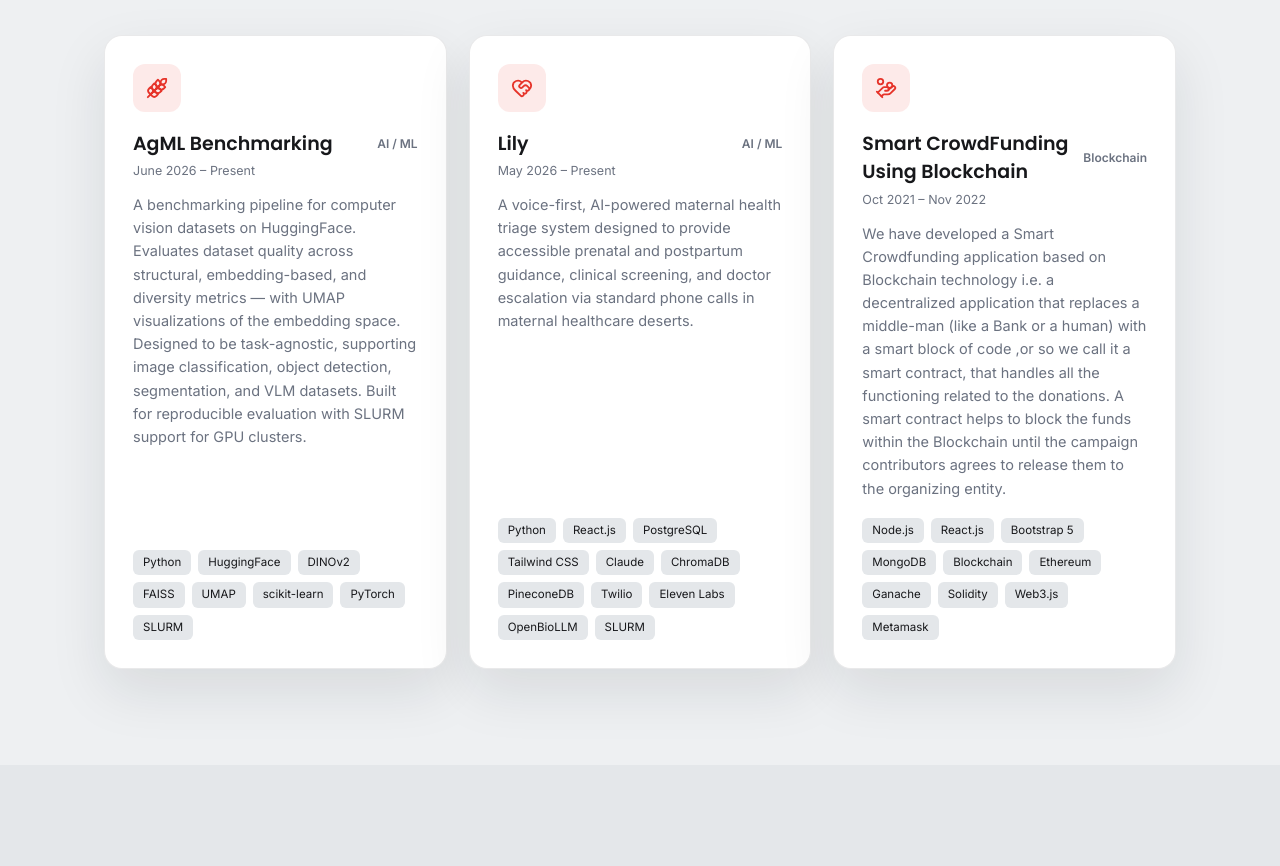
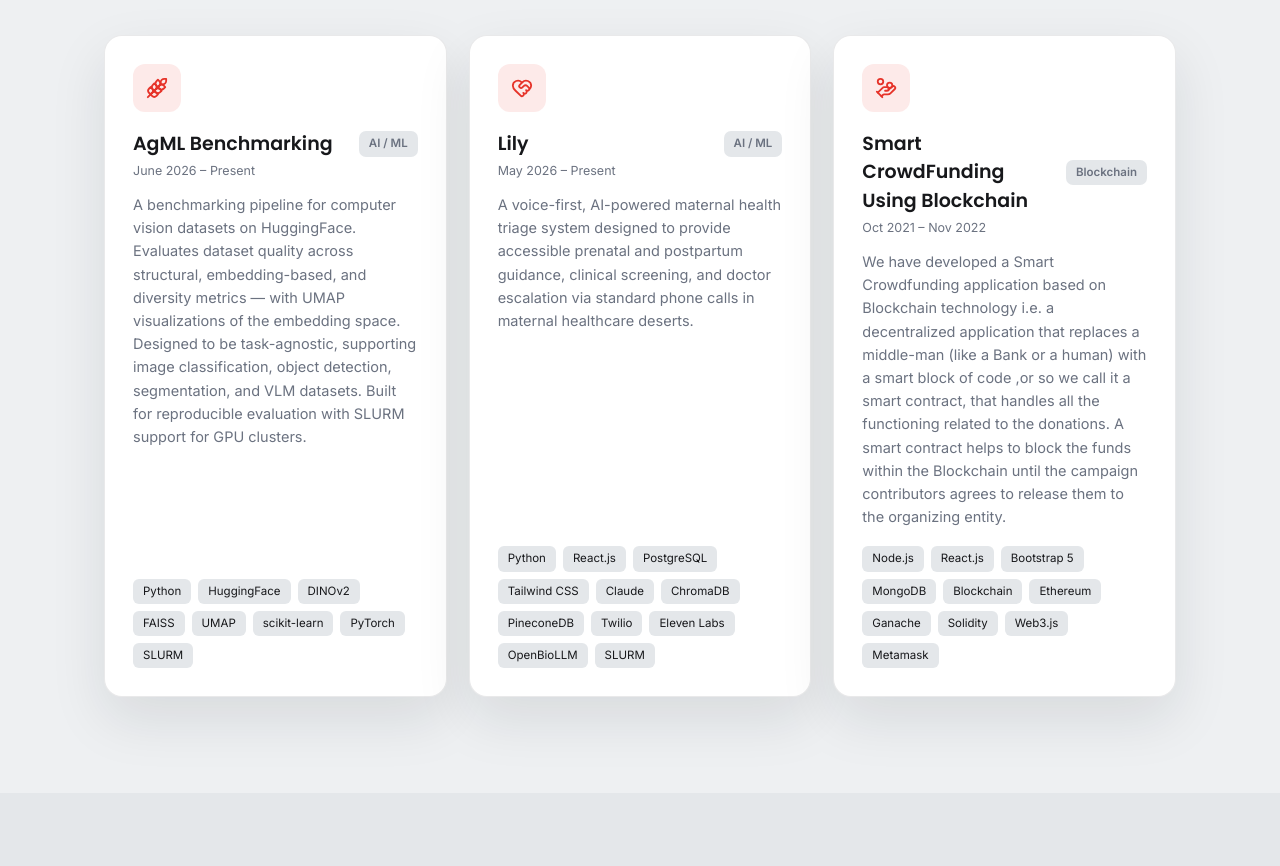
Before and after one commit to uchandar29/uchandar29.github.io, a Next.js app: page / in a window 1280 px wide. Shown: the part 4903-5769 px from the top of the page. Built offline with nearby package versions, Linux system fonts and the light colour scheme.

Commit message:
Style project category as a rectangular tag
Give the AI/ML, Blockchain, etc. category label a small rounded-rect
background badge instead of bare text, with a subtler radius than the
fully-pill date/type badges elsewhere on the card.

```diff
--- a/components/projects/projects-section.tsx
+++ b/components/projects/projects-section.tsx
@@ -70,7 +70,17 @@ export function ProjectsSection() {
             </span>
             <div style={{ display: "flex", alignItems: "center", justifyContent: "space-between", gap: 10, marginBottom: 4 }}>
               <h3 style={{ fontSize: 19, fontWeight: 600, margin: 0, color: "var(--text)" }}>{p.title}</h3>
-              <span style={{ fontSize: 12, fontWeight: 600, color: "var(--muted)", whiteSpace: "nowrap" }}>
+              <span
+                style={{
+                  fontSize: 11.5,
+                  fontWeight: 600,
+                  padding: "4px 10px",
+                  borderRadius: 7,
+                  background: "var(--surface-2)",
+                  color: "var(--muted)",
+                  whiteSpace: "nowrap",
+                }}
+              >
                 {p.category}
               </span>
             </div>
```
